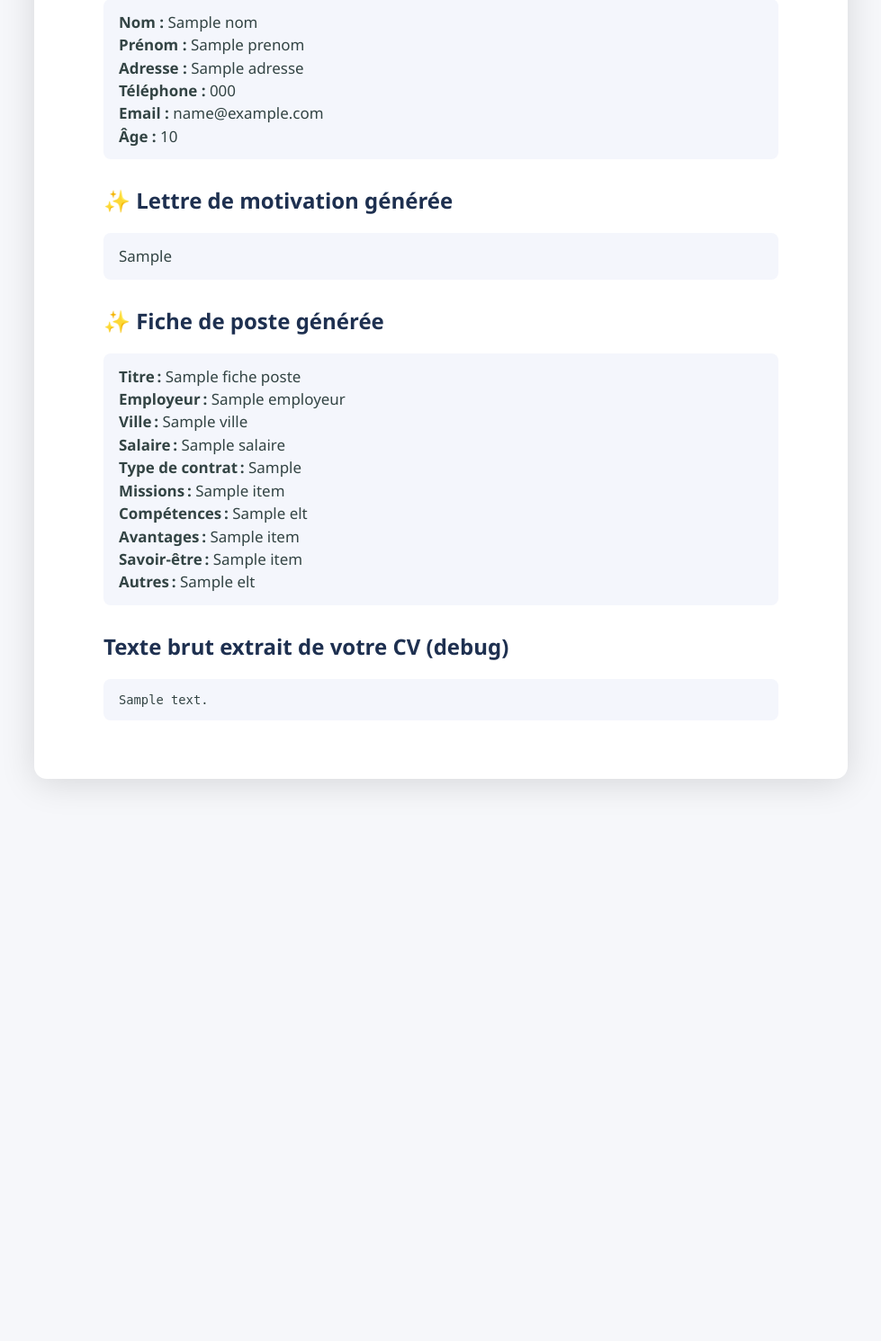
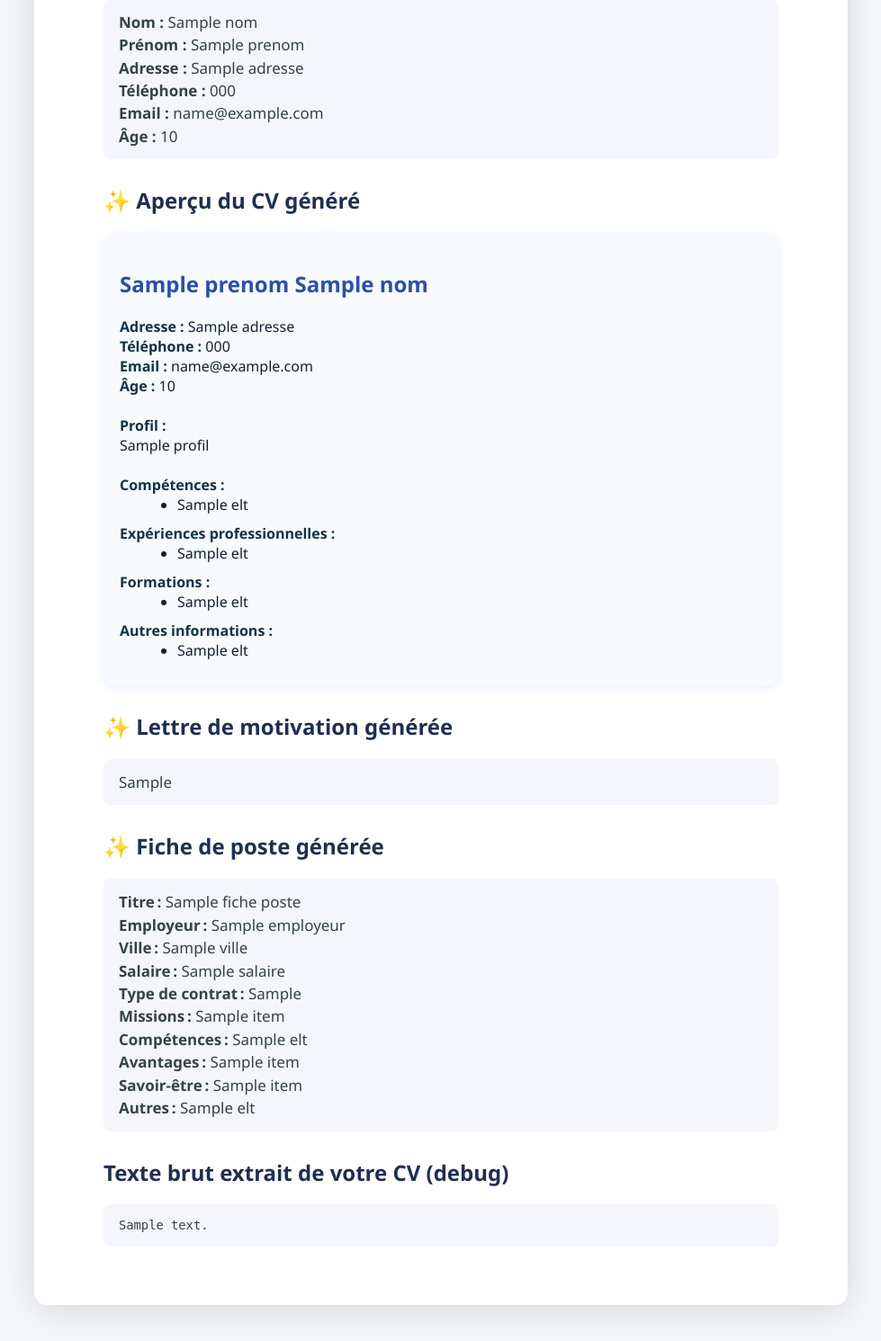
Before and after one commit to s00r1/cvlm, a Flask app: template templates/result.html in a window 1280 px wide. Shown: the part 388-1879 px from the top of the page at 90% size, without its empty margins (150-1129 px from the left). Before the commit the page ends 1265 px from the top, so only its background shows below. Run offline with Flask 3, Linux system fonts and the light colour scheme; the template is opened without the code that fills it: most values are stand-ins (such as "Sample title", 1, 10 or a date in 2020); parts of the project's set-up code (start-up, migrations or seed data) failed here and were passed over.

Commit message:
grosse update v 2

```diff
--- a/templates/result.html
+++ b/templates/result.html
@@ -26,8 +26,16 @@
             border-radius: 8px; padding: 13px 17px; overflow-x: auto;
             font-size: 1.06em; line-height: 1.5;
         }
+        .cvbox {
+            background: #f7faff; border-radius: 13px; margin: 0 0 24px 0; padding: 26px 18px 18px 18px;
+            box-shadow: 0 3px 10px #2455ee19; color: #123;
+        }
+        .cvbox h2 { color: #2c4fa7; }
+        .cvbox ul { margin: 0 0 10px 24px; }
+        .cvbox strong { color: #134;}
         @media (max-width: 720px) {
             .container { padding: 11px 2vw 16px 2vw; }
+            .cvbox { padding: 9px 6px 10px 9px;}
         }
     </style>
 </head>
@@ -54,6 +62,51 @@
                 <strong>Âge :</strong> {{ age }}
             </div>
         </div>
+
+        <!-- CV généré -->
+        <div class="section">
+            <h2>✨ Aperçu du CV généré</h2>
+            <div class="cvbox">
+                <h2>{{ prenom }} {{ nom }}</h2>
+                <div>
+                    <strong>Adresse :</strong> {{ adresse }}<br>
+                    <strong>Téléphone :</strong> {{ telephone }}<br>
+                    <strong>Email :</strong> {{ email }}<br>
+                    <strong>Âge :</strong> {{ age }}
+                </div>
+                <br>
+                <strong>Profil :</strong>
+                <div>{{ cv.profil }}</div>
+                <br>
+                <strong>Compétences :</strong>
+                <ul>
+                    {% for elt in cv.competences %}
+                    <li>{{ elt }}</li>
+                    {% endfor %}
+                </ul>
+                <strong>Expériences professionnelles :</strong>
+                <ul>
+                    {% for elt in cv.experiences %}
+                    <li>{{ elt }}</li>
+                    {% endfor %}
+                </ul>
+                <strong>Formations :</strong>
+                <ul>
+                    {% for elt in cv.formations %}
+                    <li>{{ elt }}</li>
+                    {% endfor %}
+                </ul>
+                {% if cv.autres %}
+                <strong>Autres informations :</strong>
+                <ul>
+                    {% for elt in cv.autres %}
+                    <li>{{ elt }}</li>
+                    {% endfor %}
+                </ul>
+                {% endif %}
+            </div>
+        </div>
+        <!-- FIN aperçu CV -->
 
         <div class="section">
             <h2>✨ Lettre de motivation générée</h2>
```
